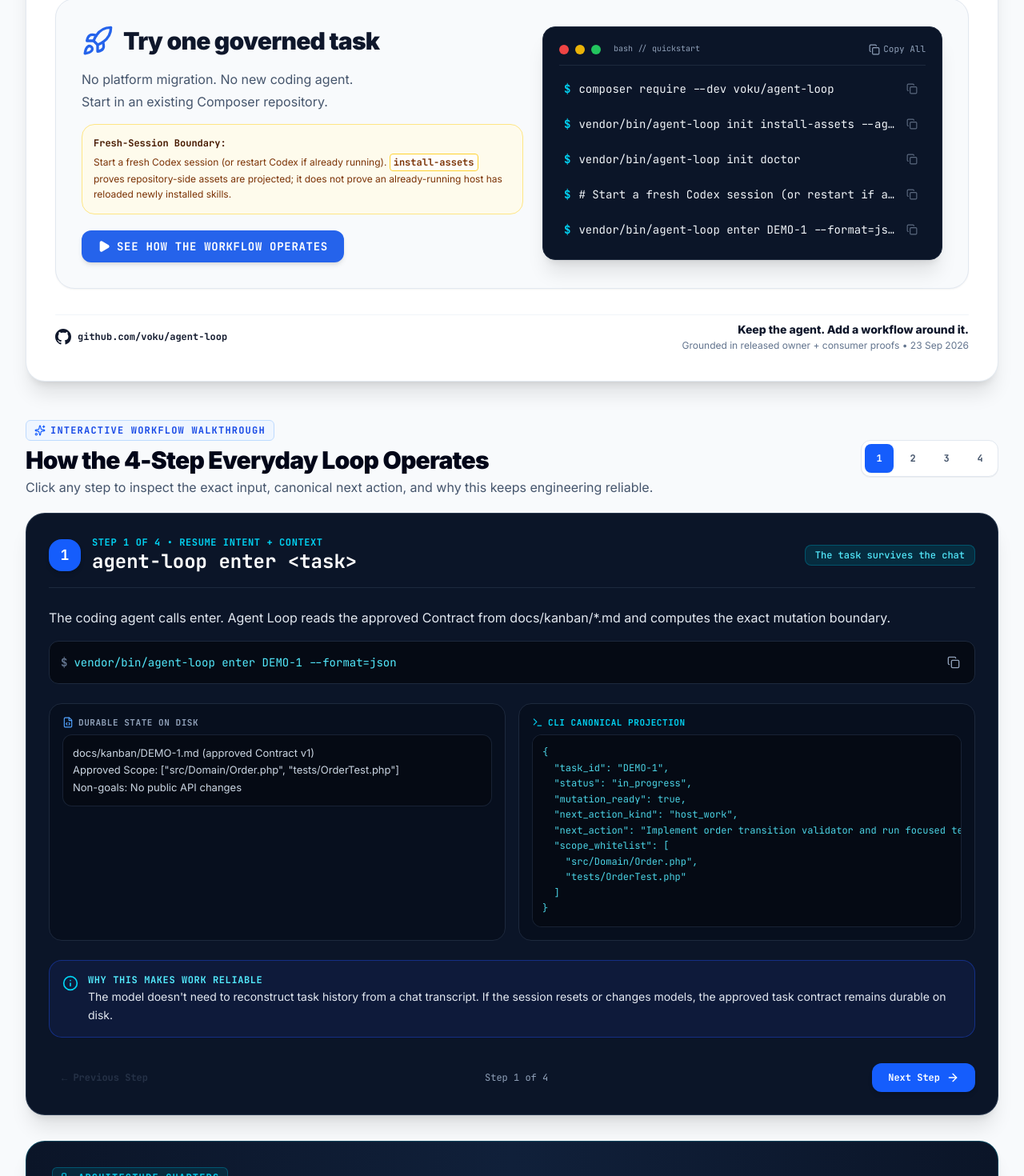
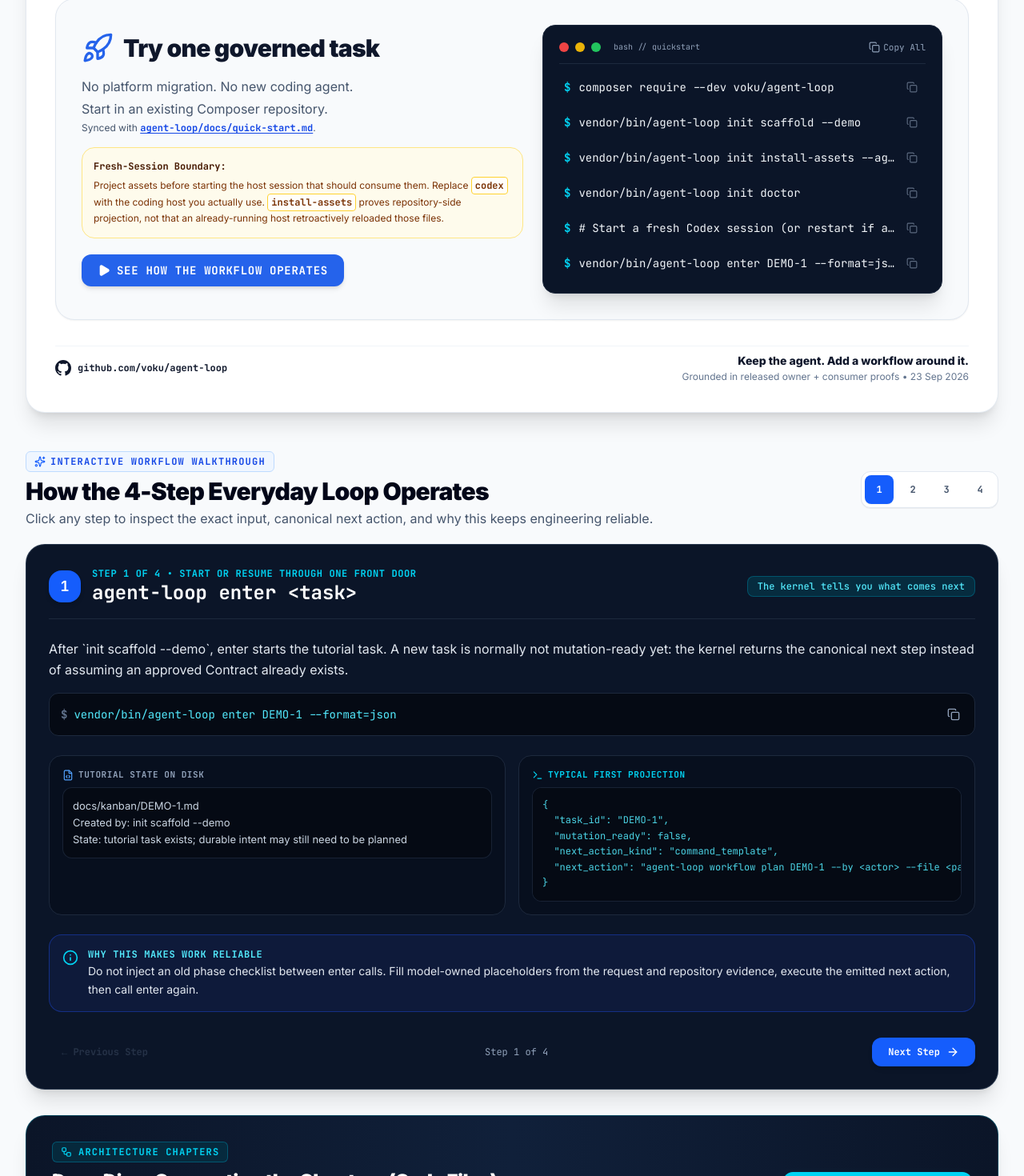
Before and after one commit to voku/agent_loop_demo, a React (Vite) app: page / in a window 1280 px wide. Shown: the part 1500-2970 px from the top of the page at 80% size. Built offline with nearby package versions, Linux system fonts and the light colour scheme.

Commit message:
fix(quickstart): sync marketing flow with agent-loop (#27)
* fix(quickstart): sync demo with agent-loop lifecycle

* docs(quickstart): follow current agent-loop tutorial

```diff
--- a/src/components/PromoOverviewPage.tsx
+++ b/src/components/PromoOverviewPage.tsx
@@ -35,6 +35,7 @@
 
   const terminalCommands = [
     "composer require --dev voku/agent-loop",
+    "vendor/bin/agent-loop init scaffold --demo",
     "vendor/bin/agent-loop init install-assets --agent=codex",
     "vendor/bin/agent-loop init doctor",
     "# Start a fresh Codex session (or restart if already running)",
@@ -58,29 +59,24 @@
     {
       step: 1,
       name: "agent-loop enter <task>",
-      tagline: "Resume intent + context",
-      concept: "The task survives the chat",
+      tagline: "Start or resume through one front door",
+      concept: "The kernel tells you what comes next",
       command: "vendor/bin/agent-loop enter DEMO-1 --format=json",
       description:
-        "The coding agent calls enter. Agent Loop reads the approved Contract from docs/kanban/*.md and computes the exact mutation boundary.",
-      inputLabel: "Durable State on Disk",
-      inputContent: `docs/kanban/DEMO-1.md (approved Contract v1)
-Approved Scope: ["src/Domain/Order.php", "tests/OrderTest.php"]
-Non-goals: No public API changes`,
-      outputLabel: "CLI Canonical Projection",
+        "After `init scaffold --demo`, enter starts the tutorial task. A new task is normally not mutation-ready yet: the kernel returns the canonical next step instead of assuming an approved Contract already exists.",
+      inputLabel: "Tutorial State on Disk",
+      inputContent: `docs/kanban/DEMO-1.md
+Created by: init scaffold --demo
+State: tutorial task exists; durable intent may still need to be planned`,
+      outputLabel: "Typical First Projection",
       outputJson: `{
   "task_id": "DEMO-1",
-  "status": "in_progress",
-  "mutation_ready": true,
-  "next_action_kind": "host_work",
-  "next_action": "Implement order transition validator and run focused tests",
-  "scope_whitelist": [
-    "src/Domain/Order.php",
-    "tests/OrderTest.php"
-  ]
+  "mutation_ready": false,
+  "next_action_kind": "command_template",
+  "next_action": "agent-loop workflow plan DEMO-1 --by <actor> --file <path> --goal <goal> --validation <validation>"
 }`,
       takeaway:
-        "The model doesn't need to reconstruct task history from a chat transcript. If the session resets or changes models, the approved task contract remains durable on disk."
+        "Do not inject an old phase checklist between enter calls. Fill model-owned placeholders from the request and repository evidence, execute the emitted next action, then call enter again."
     },
     {
       step: 2,
@@ -91,10 +87,11 @@
       description:
         "Instead of inventing what to do next through prompt hallucinations, the agent executes the explicit next_action emitted by the workflow.",
       inputLabel: "Canonical Action Kinds",
-      inputContent: `• command: Run an exact deterministic command
-• command_template: Fill task-specific parameters
-• host_work: Do engineering work (code edits, test repairs)
-• decision_required: Ask human when an authority boundary is reached`,
+      inputContent: `• command: Execute next_action as written
+• command_template: Fill placeholders from request + repository evidence
+• host_work: Do the described engineering/model work
+• decision_required: Ask a human for the exact authority decision
+• none: The lifecycle has no further action`,
       outputLabel: "Current Directive for Coding Agent",
       outputJson: `{
   "next_action_kind": "host_work",
@@ -138,7 +135,7 @@
       concept: "Evidence without ceremony",
       command: "vendor/bin/agent-loop finish DEMO-1 --format=json",
       description:
-        "The closeout front door. It verifies current evidence, records machine facts automatically, asks for judgment only when there is something to judge, and then closes or surfaces remaining owner work.",
+        "After host-native mutation, finish reconciles current evidence and returns the next authoritative step. It may close the task or return another command, decision, review, Learning, repair, or host-work action; repeat until the lifecycle reports none / complete.",
       inputLabel: "Evidence Verification Gate",
       inputContent: `Command: composer test tests/OrderTest.php
 Exit Code: 0 (Passed)
@@ -693,6 +690,18 @@
               <div className="space-y-1 text-sm sm:text-base text-slate-600 font-normal">
                 <p>No platform migration. No new coding agent.</p>
                 <p>Start in an existing Composer repository.</p>
+                <p className="text-xs">
+                  Synced with{" "}
+                  <a
+                    href="https://github.com/voku/agent-loop/blob/main/docs/quick-start.md"
+                    target="_blank"
+                    rel="noopener noreferrer"
+                    className="font-mono font-bold text-blue-700 hover:text-blue-900 underline underline-offset-2"
+                  >
+                    agent-loop/docs/quick-start.md
+                  </a>
+                  .
+                </p>
               </div>
 
               {/* Fresh session boundary notice */}
@@ -701,7 +710,7 @@
                   <span>Fresh-Session Boundary:</span>
                 </div>
                 <p>
-                  Start a fresh Codex session (or restart Codex if already running). <code className="font-mono bg-white/80 px-1 py-0.5 rounded border border-amber-300 text-amber-900 font-semibold">install-assets</code> proves repository-side assets are projected; it does not prove an already-running host has reloaded newly installed skills.
+                  Project assets before starting the host session that should consume them. Replace <code className="font-mono bg-white/80 px-1 py-0.5 rounded border border-amber-300 text-amber-900 font-semibold">codex</code> with the coding host you actually use. <code className="font-mono bg-white/80 px-1 py-0.5 rounded border border-amber-300 text-amber-900 font-semibold">install-assets</code> proves repository-side projection, not that an already-running host retroactively reloaded those files.
                 </p>
               </div>
 
```
Also changed, not shown: 1 other file (tests, documents, lock files or other folders).
